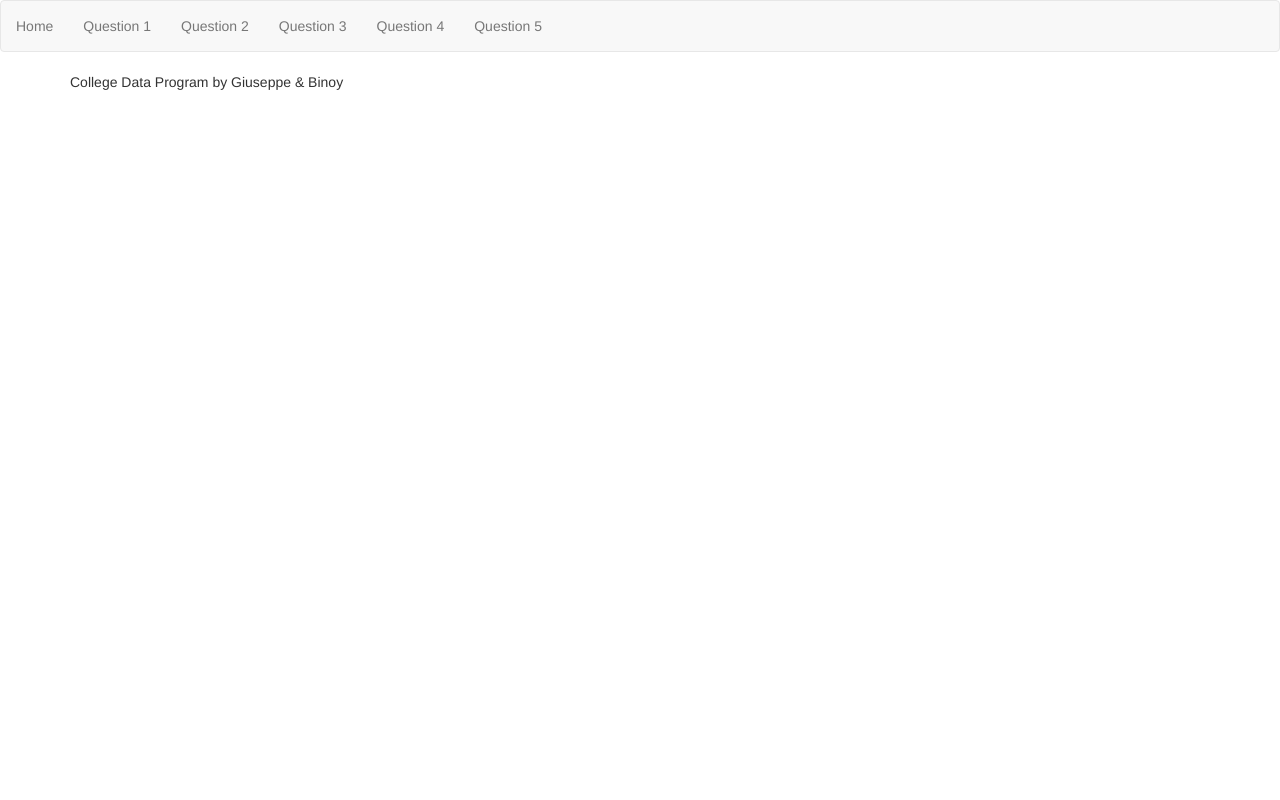
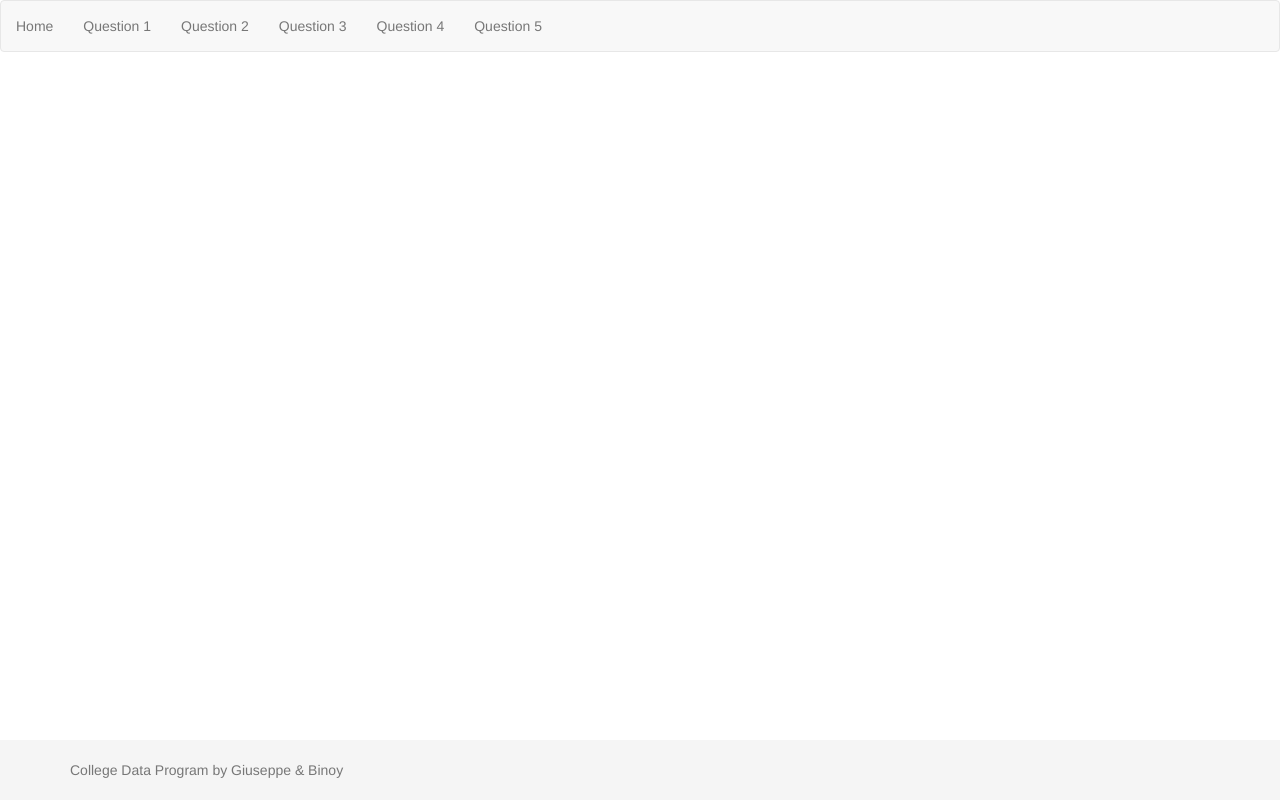
Before and after one commit to binoy14/IS218-Final-Project, a PHP site: page / in a window 1280 px wide. Run offline with PHP 8.4, Linux system fonts and the light colour scheme.

Commit message:
Fixed Footer

```diff
--- a/index.php
+++ b/index.php
@@ -22,10 +22,10 @@
 			spl_autoload_register('autoload');
 			new classes\program;
 		?>
-		<div id="footer">
+		<footer class="footer">
 			<div class="container">
 				<p class="muted-text">College Data Program by Giuseppe & Binoy</p>
 			</div>
-		</div>
+		</footer>
 	</body>
 </html>
--- /dev/null
+++ b/public/css/style.css
@@ -0,0 +1,13 @@
+.footer {
+    position: absolute;
+    bottom: 0;
+    width: 100%;
+    height: 60px;
+    background-color: #f5f5f5;
+}
+div.container p.muted-text {
+    margin: 20px 0;
+}
+.muted-text {
+    color: #777
+}
```
